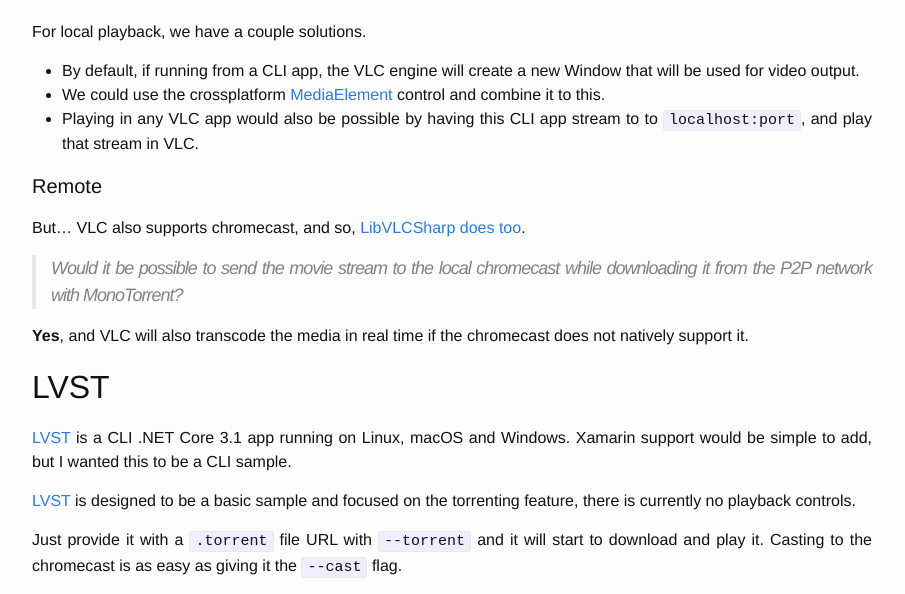
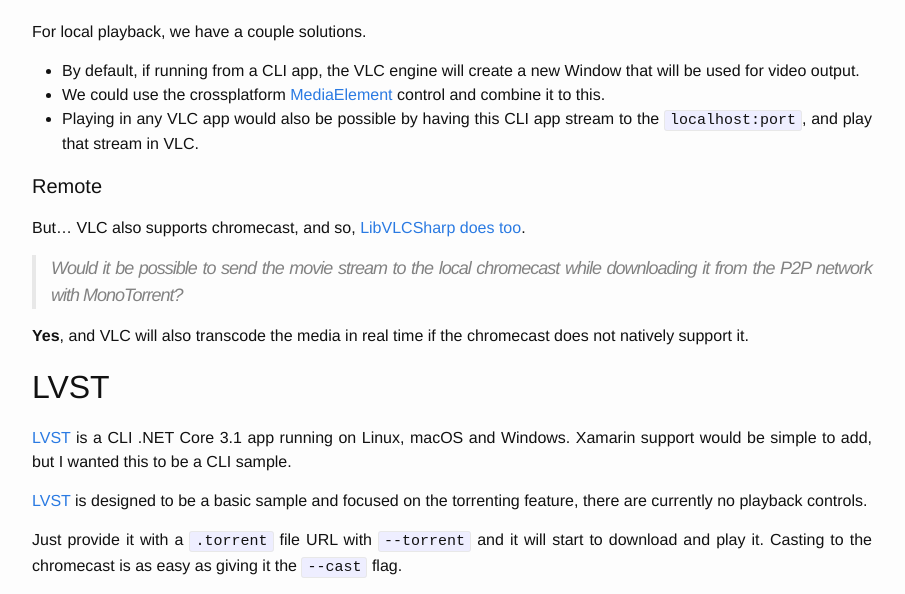
Before and after one commit to mfkl/mfkl.github.io, a Jekyll site: the page built from _posts/2020-03-19-Torrents-and-multimedia-streaming.markdown, in a window 1280 px wide and 900 px high, scrolled down 2610 px. Shown: the part 150-744 px from the top of the window, without its empty margins (188-1093 px from the left). Built offline with Jekyll 4.4.1, drawn with Linux system fonts in a browser that asks for light colours; some of the changed text lies outside the part shown.

Commit message:
torrent: some more typo and fixes

```diff
--- a/_posts/2020-03-19-Torrents-and-multimedia-streaming.markdown
+++ b/_posts/2020-03-19-Torrents-and-multimedia-streaming.markdown
@@ -82,7 +82,7 @@
 For local playback, we have a couple solutions.
 - By default, if running from a CLI app, the VLC engine will create a new Window that will be used for video output.
 - We could use the crossplatform [MediaElement](http://localhost:4000/libvlc/crossplatform/xamarin/forms/2019/08/13/MediaPlayerElement-Plug-and-play-LibVLCSharp-UI-video-control.html) control and combine it to this.
-- Playing in any VLC app would also be possible by having this CLI app stream to to `localhost:port`, and play that stream in VLC.
+- Playing in any VLC app would also be possible by having this CLI app stream to the `localhost:port`, and play that stream in VLC.
 
 #### Remote
 
@@ -96,7 +96,7 @@
 
 [LVST](https://github.com/mfkl/lvst) is a CLI .NET Core 3.1 app running on Linux, macOS and Windows. Xamarin support would be simple to add, but I wanted this to be a CLI sample.
 
-[LVST](https://github.com/mfkl/lvst) is designed to be a basic sample and focused on the torrenting feature, there is currently no playback controls.
+[LVST](https://github.com/mfkl/lvst) is designed to be a basic sample and focused on the torrenting feature, there are currently no playback controls.
 
 Just provide it with a `.torrent` file URL with `--torrent` and it will start to download and play it. Casting to the chromecast is as easy as giving it the `--cast` flag.
 
```
Also changed, not shown: other parts of _posts/2020-03-19-Torrents-and-multimedia-streaming.markdown (+1 -1 lines), 1 other file.
